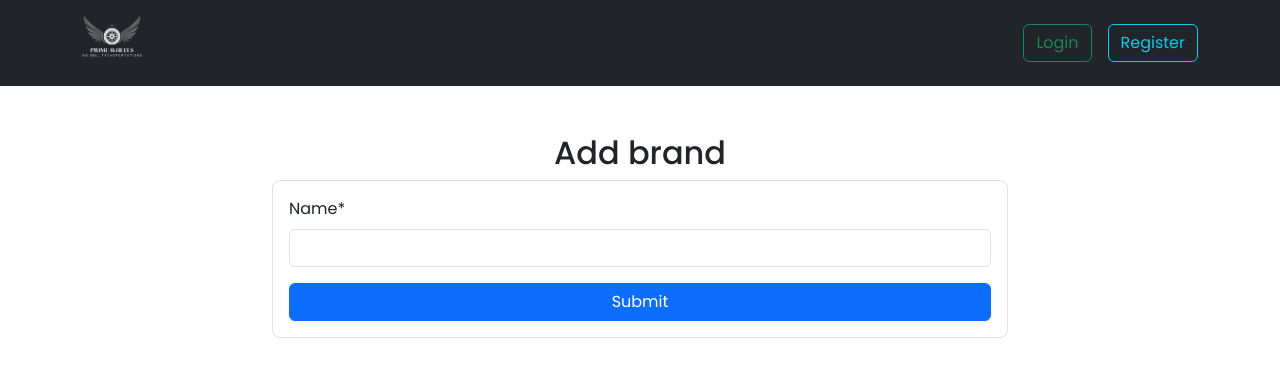
After one commit to nmkhans/prime-wheels, a Django app: page /brands/add/ in a window 1280 px wide. The commit adds this page. Shown: the top 385 px of the page. Run offline with Django 5.2, Linux system fonts and the light colour scheme; some libraries are stand-ins or nearby versions.

Commit message:
car and brand add feature added

```diff
--- /dev/null
+++ b/brand/forms.py
@@ -0,0 +1,7 @@
+from django import forms
+from .models import Brand
+
+class BrandForm(forms.ModelForm):
+  class Meta:
+    model = Brand
+    fields = ['name']
--- /dev/null
+++ b/brand/templates/brand/brand_add.html
@@ -0,0 +1,25 @@
+{% extends "base.html" %}
+{% load crispy_forms_tags %}
+
+{% block title %} Add Brand Page {% endblock %}
+
+{% block maincontent %}
+  <section class="container py-5">
+    <div class="row">
+      <div class="col-12">
+        <h2 class="text-center">Add brand</h2>
+      </div>
+    </div>
+    <div class="row">
+      <div class="col-2"></div>
+      <div class="col-8">
+        <form method="post" class="border rounded-3 p-3" enctype="multipart/form-data">
+          {% csrf_token %}
+          {{form | crispy}}
+          <button class="btn btn-primary w-100">Submit</button>
+        </form>
+      </div>
+      <div class="col-2"></div>
+    </div>
+  </section>
+{% endblock %}
--- a/brand/urls.py
+++ b/brand/urls.py
@@ -1,5 +1,6 @@
 from django.urls import path
+from . import views
 
 urlpatterns = [
-
+  path('add/', views.BrandAddView.as_view(), name = 'add-brand')
 ]
--- a/brand/views.py
+++ b/brand/views.py
@@ -1,3 +1,23 @@
-from django.shortcuts import render
+from django.urls import reverse_lazy
+from .forms import BrandForm
+from .models import Brand
+from django.views.generic import CreateView
+from django.template.defaultfilters import slugify
+from django.utils.decorators import method_decorator
+from django.contrib.auth.decorators import login_required
+from django.contrib import messages
 
 # Create your views here.
+class BrandAddView(CreateView):
+  template_name = 'brand/brand_add.html'
+  model = Brand
+  form_class = BrandForm
+  success_url = reverse_lazy('home')
+
+  def form_valid(self, form):
+    self.object = form.save(commit=False)
+    self.object.slug = slugify(self.object.name)
+    self.object.save()
+    messages.success(self.request, 'Brand added')
+
+    return super().form_valid(form)
--- a/car/urls.py
+++ b/car/urls.py
@@ -2,5 +2,6 @@ from django.urls import path
 from . import views
 
 urlpatterns = [
-  path('<slug:slug_name>/', views.car_detail, name = 'car-detail')
+  path('add/', views.CarAddView.as_view(), name = 'car-add'),
+  path('<slug:slug_name>/', views.car_detail, name = 'car-detail'),
 ]
--- a/prime_wheels/templates/base.html
+++ b/prime_wheels/templates/base.html
@@ -40,7 +40,7 @@
                   </a>
                   <ul class="dropdown-menu">
                     <li>
-                      <a class="dropdown-item" href="#">Add Cars</a>
+                      <a class="dropdown-item" href="{% url 'car-add' %}">Add Cars</a>
                     </li>
                     <li>
                       <a class="dropdown-item" href="#">Add Category</a>
```
Also changed, not shown: car/forms.py (added, +14 -0 lines), car/templates/car/car_add.html (added, +25 -0 lines), car/views.py (+23 -1 lines), db.sqlite3, prime_wheels/uploads/GcamHero_20240103_195633__IPHONE_14_PRO_MAX_BY_GCAM_HERO_AUTO_LMC8.4_R13.PORTRAIT.jpg (added), prime_wheels/uploads/GcamHero_20240103_195633__IPHONE_14_PRO_MAX_BY_GCAM_HERO_AUTO_LMC8.4_R13.PORTRAIT_ozaEPz5.jpg (added), 2 other files.
